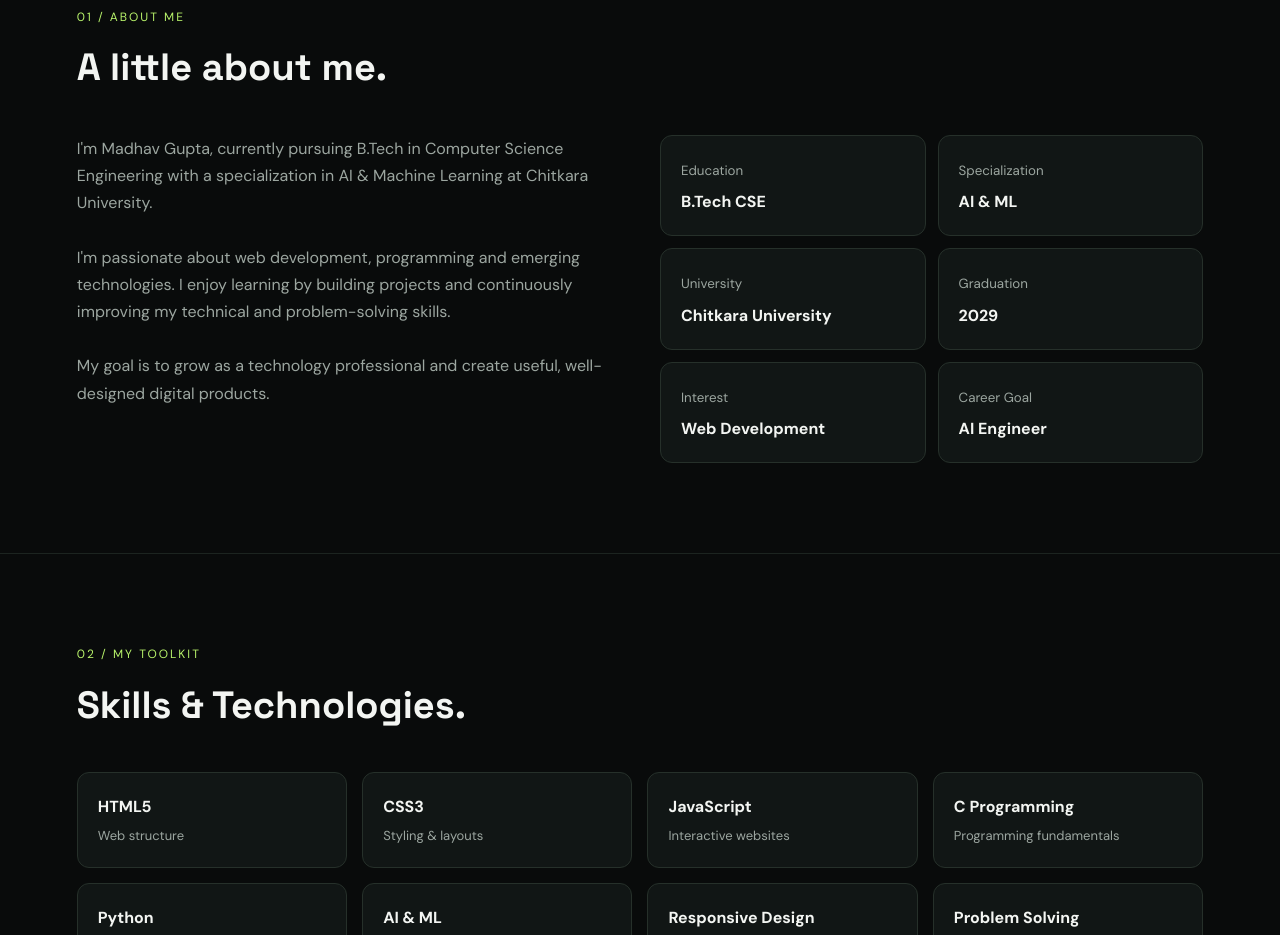
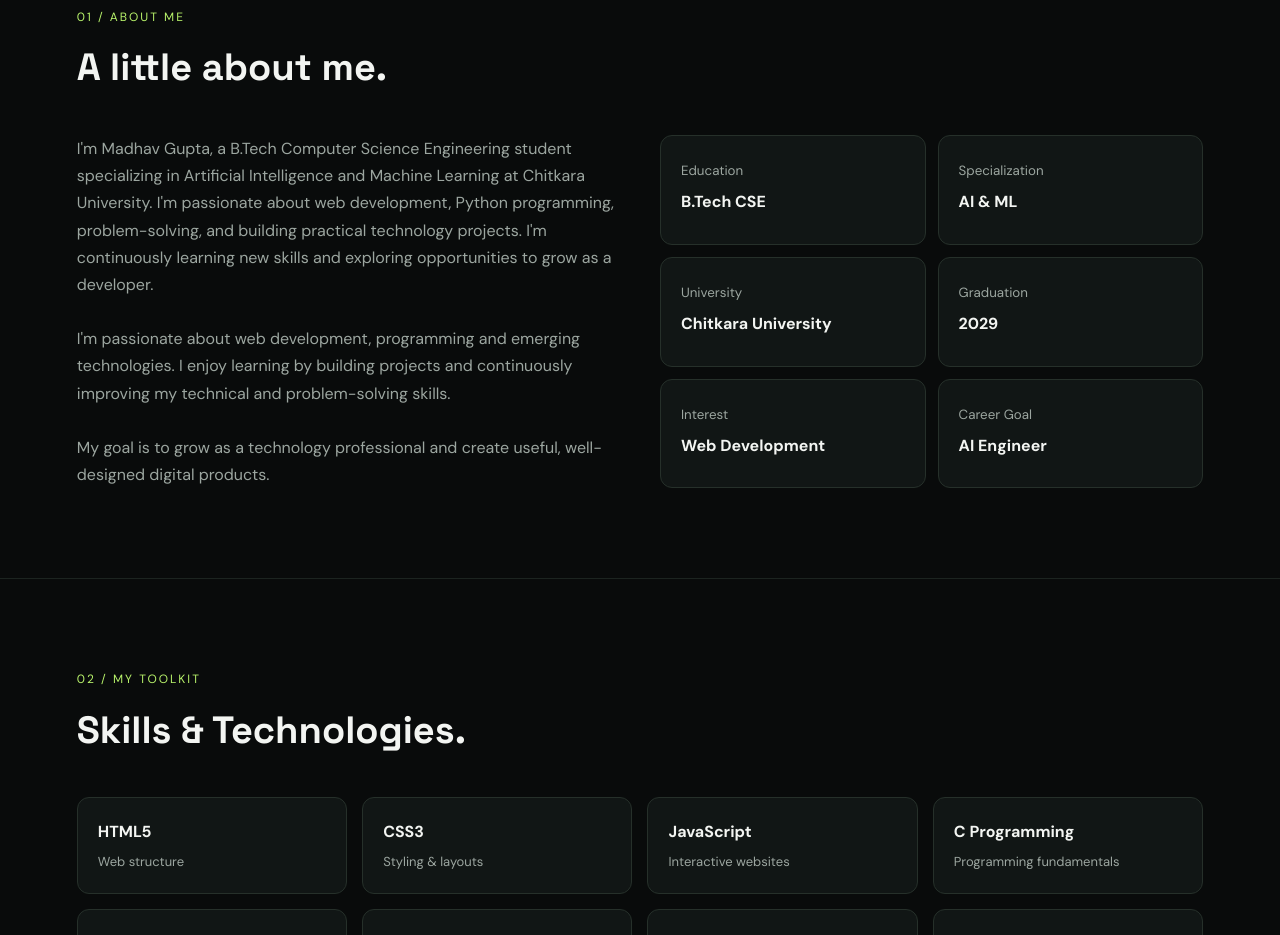
Before and after one commit to madhav007-code/madhav-portfolio, a plain HTML site: page index.html in a window 1280 px wide. Shown: the part 840-1775 px from the top of the page. Drawn offline with Linux system fonts and the light colour scheme.

Commit message:
Update index.html

```diff
--- a/index.html
+++ b/index.html
@@ -7,6 +7,11 @@
 <meta name="viewport" content="width=device-width, initial-scale=1.0">
 <title>Madhav Gupta | AI & ML Student | Web Developer Portfolio</title>
 <meta name="description" content="Explore Madhav Gupta's portfolio featuring web development projects, HTML, CSS, JavaScript, Python, and AI & ML skills. Connect for freelance and collaboration opportunities.">
+<meta name="keywords" content="Madhav Gupta, Web Developer Portfolio, AI ML Student, HTML CSS JavaScript Projects, Bootstrap Developer, Python Projects, Freelance Web Developer India">
+<meta property="og:title" content="Madhav Gupta | AI & ML Student Portfolio">
+<meta property="og:description" content="Explore Madhav Gupta's web development projects, technical skills, and journey in Artificial Intelligence and Machine Learning.">
+<meta property="og:type" content="website">
+<meta property="og:url" content="https://madhav007-code.github.io/madhav-portfolio/">
 <link href="https://fonts.googleapis.com/css2?family=DM+Sans:wght@400;500;600;700&family=Space+Grotesk:wght@400;500;600;700&display=swap" rel="stylesheet">
 
 <style>
@@ -123,9 +128,7 @@ onerror="this.style.display='none';this.nextElementSibling.style.display='block'
 <h2>A little about me.</h2>
 <div class="about-grid">
 <p>
-I'm Madhav Gupta, currently pursuing B.Tech in Computer Science
-Engineering with a specialization in AI & Machine Learning at
-Chitkara University.
+I'm Madhav Gupta, a B.Tech Computer Science Engineering student specializing in Artificial Intelligence and Machine Learning at Chitkara University. I'm passionate about web development, Python programming, problem-solving, and building practical technology projects. I'm continuously learning new skills and exploring opportunities to grow as a developer.
 <br><br>
 I'm passionate about web development, programming and emerging
 technologies. I enjoy learning by building projects and continuously
```
